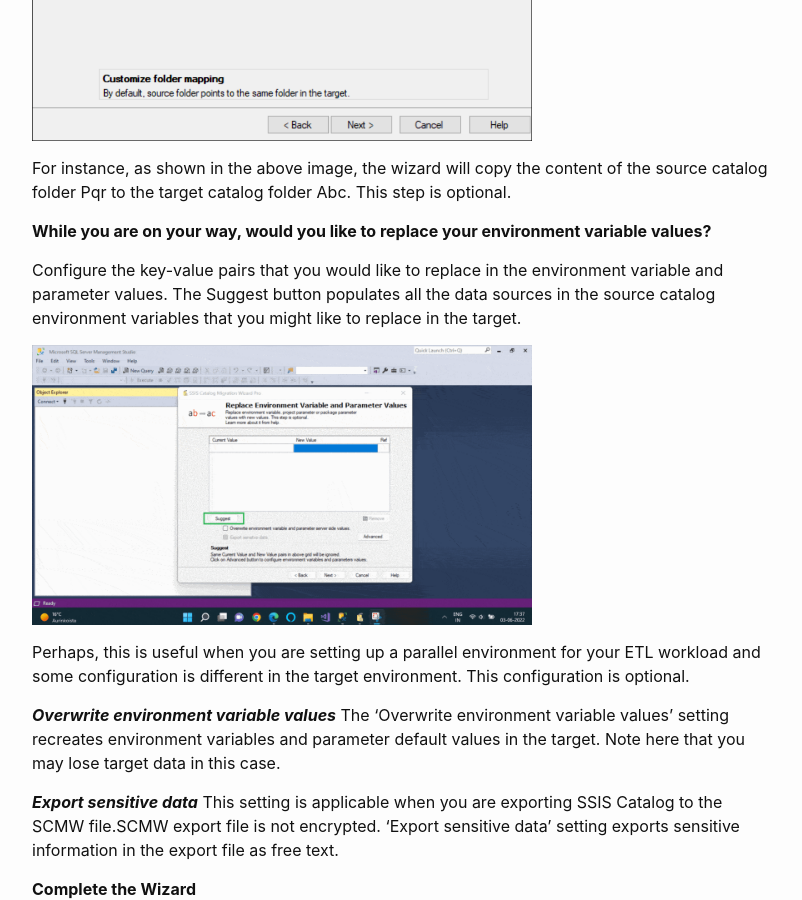
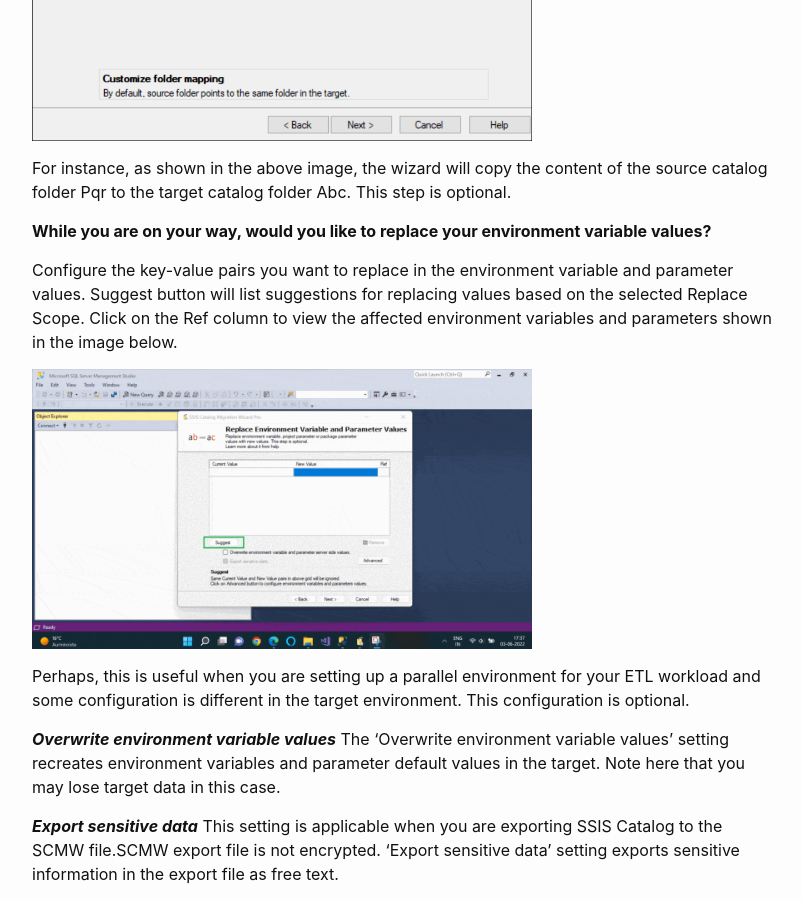
Before and after one commit to kr55/ssiscataloger, a Jekyll site: the page built from index.md, in a window 1280 px wide and 900 px high, scrolled down 4650 px. Shown: the whole window, without its empty margins (238-1040 px from the left). Built offline with Jekyll 4.4.1, drawn with Linux system fonts in a browser that asks for light colours; our own code applies the rules of GitHub Pages for plain Markdown files.

Commit message:
Update index.md

```diff
--- a/index.md
+++ b/index.md
@@ -88,7 +88,7 @@ For instance, as shown in the above image, the wizard will copy the content of t
 
 **While you are on your way, would you like to replace your environment variable values?**
 
-Configure the key-value pairs that you would like to replace in the environment variable and parameter values. The Suggest button populates all the data sources in the source catalog environment variables that you might like to replace in the target.
+Configure the key-value pairs you want to replace in the environment variable and parameter values. Suggest button will list suggestions for replacing values based on the selected Replace Scope. Click on the Ref column to view the affected environment variables and parameters shown in the image below.
 
 <img src="media/ReplaceVariables.gif" width="500">
 
```
